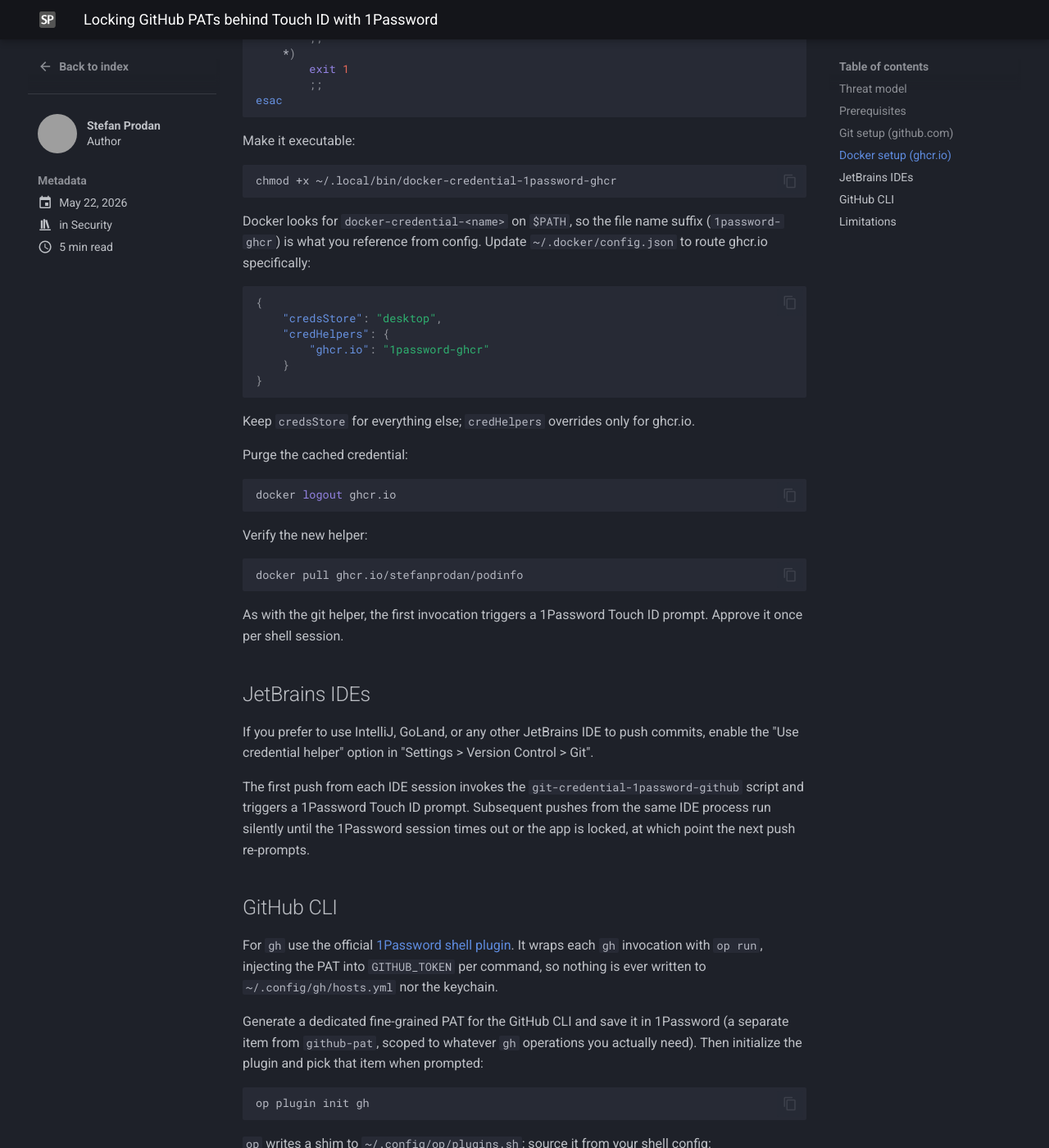
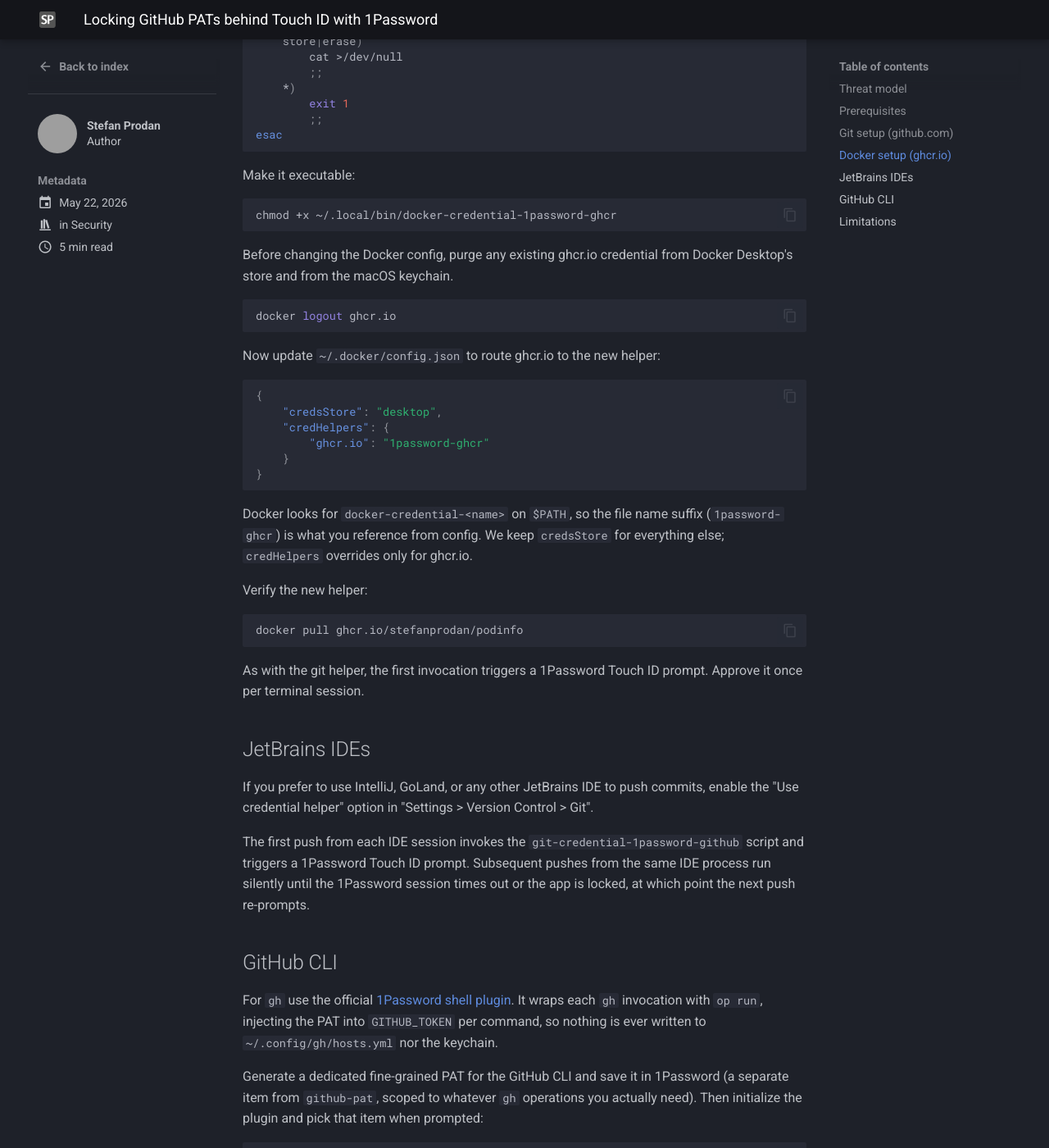
Before and after one commit to stefanprodan/stefanprodan, an MkDocs documentation site: the page built from docs/blog/posts/2026-1password-github-tokens.md, in a window 1280 px wide and 1400 px high, scrolled down 3258 px. Shown: the whole window at 82% size. Built offline with MkDocs 1.6.1 and Material for MkDocs 9.7.7, drawn with Linux system fonts in a browser that asks for light colours; some of the changed text lies outside the part shown; grey boxes are pictures that could not be loaded.

Commit message:
Updated PAT purger instructions
Signed-off-by: Stefan Prodan <stefan.prodan@gmail.com>

````diff
--- a/docs/blog/posts/2026-1password-github-tokens.md
+++ b/docs/blog/posts/2026-1password-github-tokens.md
@@ -10,15 +10,13 @@
 
 # Locking GitHub PATs behind Touch ID with 1Password
 
-A macOS setup recipe for routing GitHub authentication through the
-1Password CLI instead of the login keychain.
-It covers `git` and JetBrains IDEs against github.com, the `gh` CLI, and
-`docker` against ghcr.io.
+A macOS setup recipe for routing GitHub authentication through the 1Password CLI instead of the login keychain.
+It covers `git` against _github.com_, the `gh` CLI, and `docker` against _ghcr.io_.
 
 <!-- more -->
 
 With this configuration, GitHub PATs live only in the 1Password vault and
-are fetched per shell session, gated by macOS Touch ID.
+are fetched per terminal session, gated by macOS Touch ID.
 
 ## Threat model
 
@@ -61,6 +59,9 @@
 
 This doc assumes a 1Password vault named `dev` for storing GitHub PATs.
 Substitute another name in the `op://` references below if you use one.
+
+If you are migrating from the osxkeychain to 1Password, it is recommended
+to rotate all existing PATs on GitHub.
 
 ## Git setup (github.com)
 
@@ -179,9 +180,14 @@
 chmod +x ~/.local/bin/docker-credential-1password-ghcr
 ```
 
-Docker looks for `docker-credential-<name>` on `$PATH`, so the file name
-suffix (`1password-ghcr`) is what you reference from config. Update
-`~/.docker/config.json` to route ghcr.io specifically:
+Before changing the Docker config, purge any existing ghcr.io credential from
+Docker Desktop's store and from the macOS keychain.
+
+```bash
+docker logout ghcr.io
+```
+
+Now update `~/.docker/config.json` to route ghcr.io to the new helper:
 
 ```json
 {
@@ -192,14 +198,9 @@
 }
 ```
 
-Keep `credsStore` for everything else; `credHelpers` overrides only for
-ghcr.io.
-
-Purge the cached credential:
-
-```bash
-docker logout ghcr.io
-```
+Docker looks for `docker-credential-<name>` on `$PATH`, so the file name
+suffix (`1password-ghcr`) is what you reference from config.
+We keep `credsStore` for everything else; `credHelpers` overrides only for ghcr.io.
 
 Verify the new helper:
 
@@ -208,7 +209,7 @@
 ```
 
 As with the git helper, the first invocation triggers a 1Password Touch ID
-prompt. Approve it once per shell session.
+prompt. Approve it once per terminal session.
 
 ## JetBrains IDEs
 
@@ -255,7 +256,7 @@
 ## Limitations
 
 This setup raises the bar for credential theft but does not eliminate it.
-Once a shell session is authorized (by `git push`, `docker push`, or any
+Once a terminal session is authorized (by `git push`, `docker push`, or any
 other invocation of `op read`), the helper runs silently for the rest of
 the 1Password unlock window. Any process inside that shell can fetch the
 PAT from the vault without a Touch ID prompt:
````
